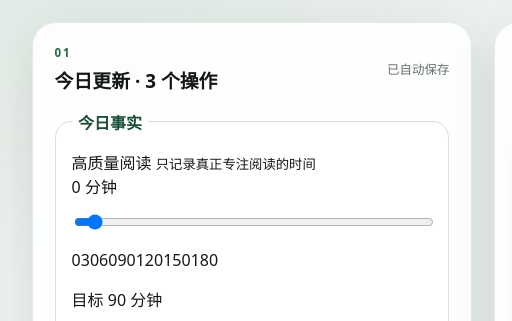
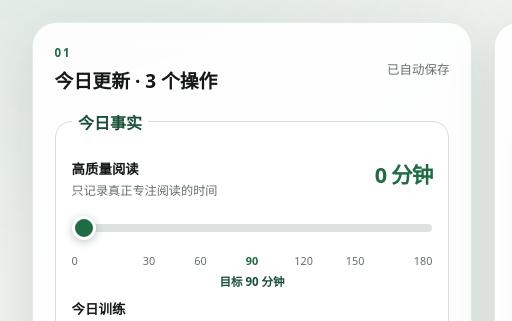
Before and after one commit to Maoxin1/mantou-checklist, a website: page index.html in a window 1280 px wide. Shown: the part 159-480 px from the top of the page, 0-512 px from the left. Drawn offline with Linux system fonts and the light colour scheme.

Commit message:
chore: update styles.css for reading slider

```diff
--- a/styles.css
+++ b/styles.css
@@ -572,3 +572,143 @@ select:focus {
     transition: none !important;
   }
 }
+
+
+.reading-control {
+  margin-top: 0.35rem;
+  padding: 0.15rem 0 0.2rem;
+}
+
+.reading-control-head {
+  display: flex;
+  align-items: flex-start;
+  justify-content: space-between;
+  gap: 1rem;
+}
+
+.reading-control-title {
+  display: block;
+  font-size: 0.84rem;
+  font-weight: 800;
+}
+
+.reading-control small {
+  display: block;
+  margin-top: 0.25rem;
+  color: var(--muted);
+  font-size: 0.76rem;
+  line-height: 1.45;
+}
+
+.reading-value {
+  flex: 0 0 auto;
+  color: var(--green);
+  font-size: 1.35rem;
+  font-weight: 900;
+  letter-spacing: -0.04em;
+  white-space: nowrap;
+}
+
+.reading-range {
+  --slider-progress: 0%;
+  width: 100%;
+  min-height: 44px;
+  margin: 0.45rem 0 0;
+  padding: 12px 0;
+  appearance: none;
+  border: 0;
+  border-radius: 0;
+  outline: none;
+  background: transparent;
+  box-shadow: none;
+  cursor: pointer;
+  touch-action: pan-y;
+}
+
+.reading-range:focus {
+  border: 0;
+  box-shadow: none;
+}
+
+.reading-range:focus-visible {
+  outline: 3px solid rgba(31, 107, 67, 0.18);
+  outline-offset: 3px;
+  border-radius: 10px;
+}
+
+.reading-range::-webkit-slider-runnable-track {
+  height: 8px;
+  border-radius: 999px;
+  background: linear-gradient(
+    to right,
+    var(--green) 0,
+    var(--green) var(--slider-progress),
+    #dce2de var(--slider-progress),
+    #dce2de 100%
+  );
+}
+
+.reading-range::-webkit-slider-thumb {
+  width: 24px;
+  height: 24px;
+  margin-top: -8px;
+  appearance: none;
+  border: 3px solid white;
+  border-radius: 50%;
+  background: var(--green);
+  box-shadow: 0 2px 8px rgba(24, 79, 53, 0.3);
+}
+
+.reading-range::-moz-range-track {
+  height: 8px;
+  border-radius: 999px;
+  background: #dce2de;
+}
+
+.reading-range::-moz-range-progress {
+  height: 8px;
+  border-radius: 999px;
+  background: var(--green);
+}
+
+.reading-range::-moz-range-thumb {
+  width: 20px;
+  height: 20px;
+  border: 3px solid white;
+  border-radius: 50%;
+  background: var(--green);
+  box-shadow: 0 2px 8px rgba(24, 79, 53, 0.3);
+}
+
+.reading-marks {
+  display: grid;
+  grid-template-columns: repeat(7, 1fr);
+  margin-top: -0.15rem;
+  color: var(--muted);
+  font-size: 0.68rem;
+}
+
+.reading-marks span {
+  text-align: center;
+}
+
+.reading-marks span:first-child {
+  text-align: left;
+}
+
+.reading-marks span:last-child {
+  text-align: right;
+}
+
+.reading-marks .target-mark {
+  color: var(--green);
+  font-weight: 900;
+}
+
+.reading-target {
+  margin: 0.3rem 0 0;
+  color: var(--green-dark);
+  font-size: 0.72rem;
+  font-weight: 700;
+  text-align: center;
+}
```
